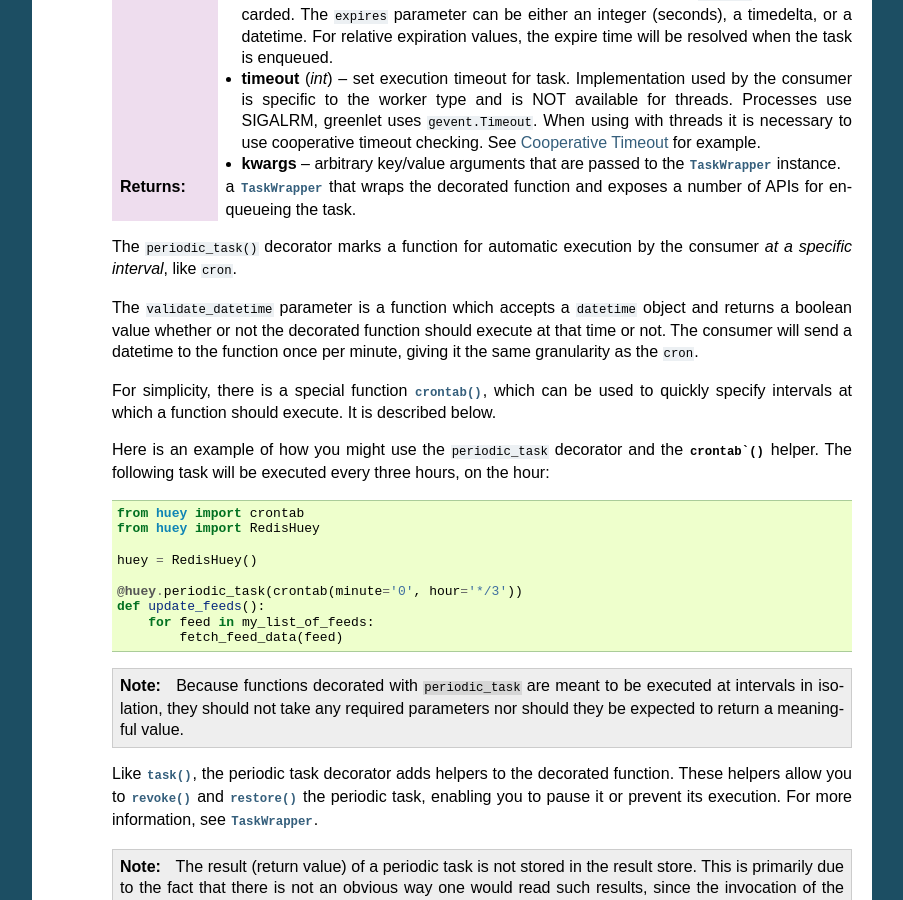
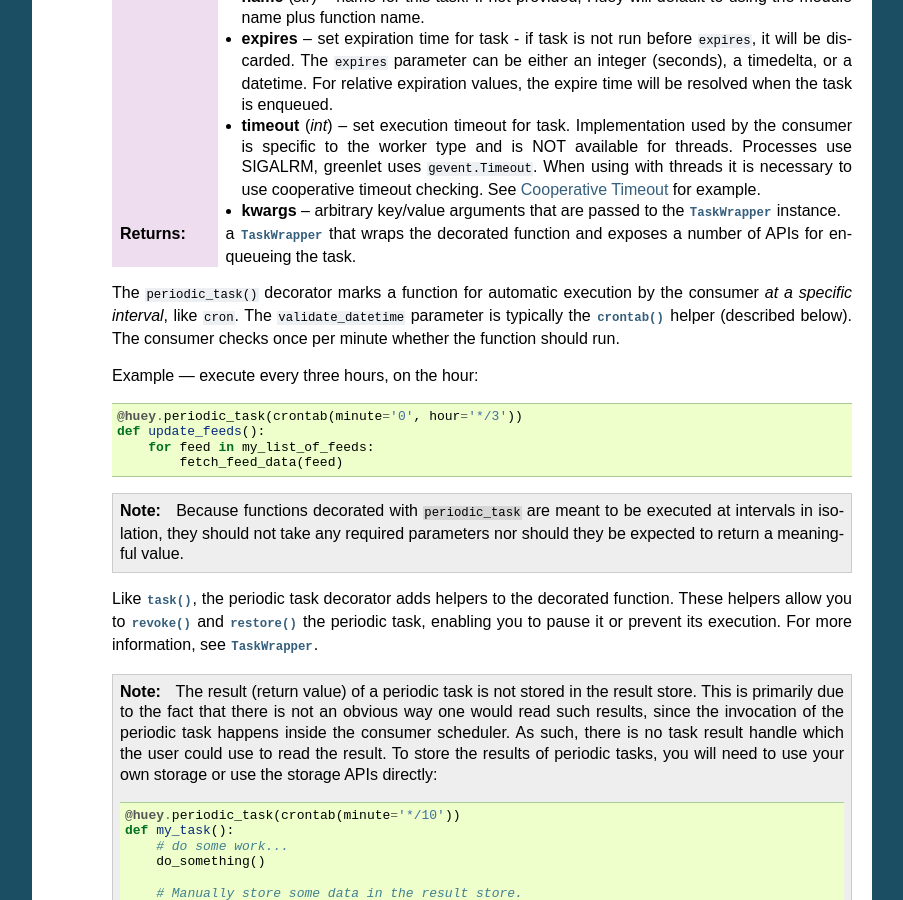
Before and after one commit to coleifer/huey, a Sphinx documentation site: the page built from docs/api.rst, in a window 1280 px wide and 900 px high, scrolled down 6097 px. Shown: the whole window, without its empty margins (198-1101 px from the left). Built offline with Sphinx 7.4.7, drawn with Linux system fonts in a browser that asks for light colours; some of the changed text lies outside the part shown.

Commit message:
Cleanup periodic task doc

```diff
--- a/docs/api.rst
+++ b/docs/api.rst
@@ -392,27 +395,13 @@ Huey object
 
         The ``periodic_task()`` decorator marks a function for automatic
         execution by the consumer *at a specific interval*, like ``cron``.
-
-        The ``validate_datetime`` parameter is a function which accepts a
-        ``datetime`` object and returns a boolean value whether or not the
-        decorated function should execute at that time or not. The consumer
-        will send a datetime to the function once per minute, giving it the
-        same granularity as the ``cron``.
-
-        For simplicity, there is a special function :py:func:`crontab`, which
-        can be used to quickly specify intervals at which a function should
-        execute. It is described below.
-
-        Here is an example of how you might use the ``periodic_task`` decorator
-        and the :py:func:`crontab`` helper. The following task will be executed
-        every three hours, on the hour:
-
-        .. code-block:: python
-
-            from huey import crontab
-            from huey import RedisHuey
-
-            huey = RedisHuey()
+        The ``validate_datetime`` parameter is typically the :py:func:`crontab`
+        helper (described below). The consumer checks once per minute whether
+        the function should run.
+
+        Example — execute every three hours, on the hour:
+
+        .. code-block:: python
 
             @huey.periodic_task(crontab(minute='0', hour='*/3'))
             def update_feeds():
```
Also changed, not shown: other parts of docs/api.rst (+3 -0 lines).
